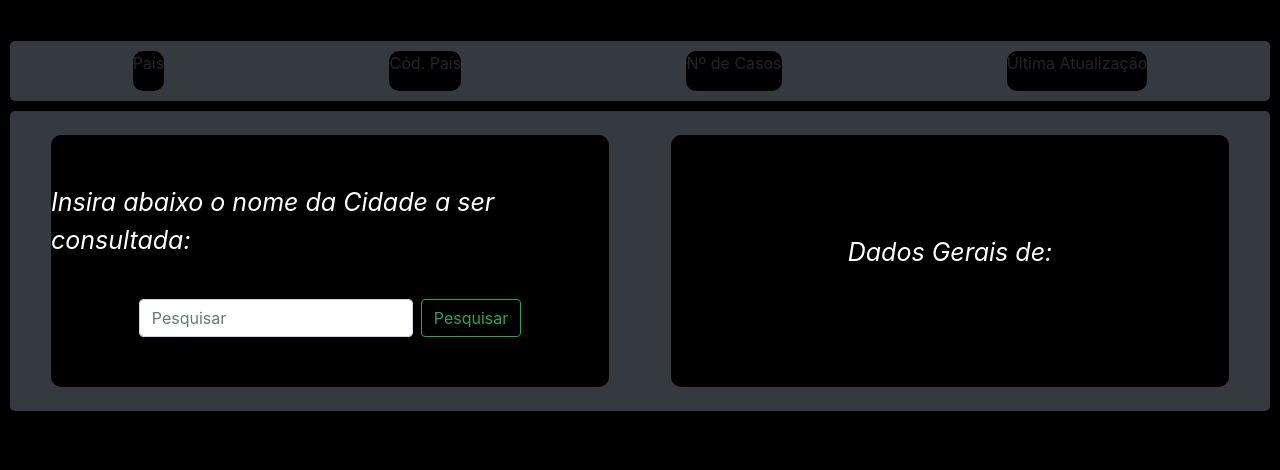
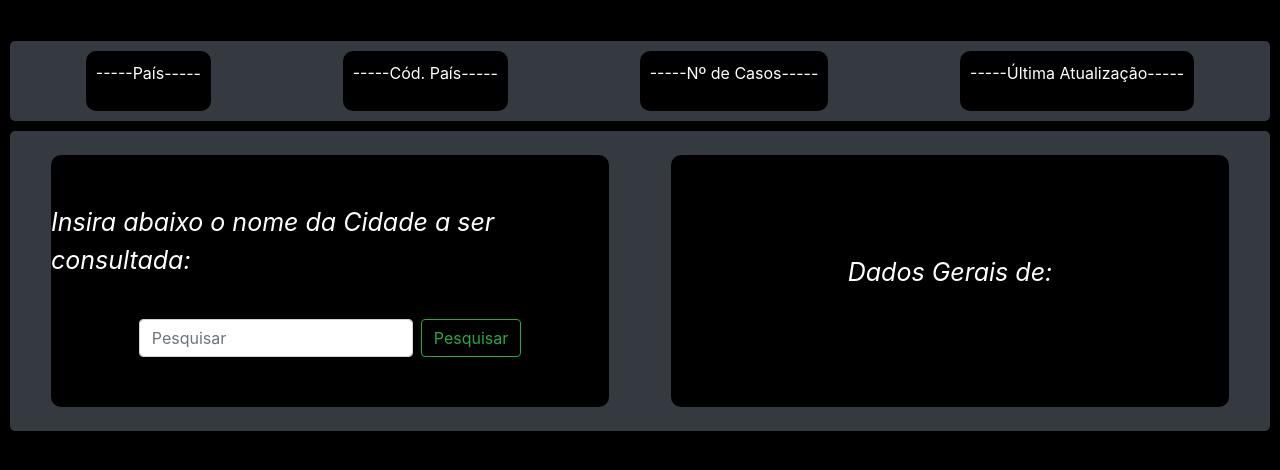
Before and after one commit to brunolaudilho/blm.covid, a plain HTML site: page index.html in a window 1280 px wide. Shown: the part 124-594 px from the top of the page. Drawn offline with nearby package versions, Linux system fonts and the light colour scheme.

Commit message:
Alterações de Cor de Fonte de Referência

```diff
--- a/index.css
+++ b/index.css
@@ -44,26 +44,39 @@ body{
  margin:10px;
  padding:10px;
 }
+.topParagrafo{
+    align-items: center;
+    color: white;
+}
+
 
 .containerOne{
     display: flex;
+    align-items: center;
     background-color:black;
     border-radius: 10px;
+    padding: 10px;
 }
 .containerTwo{
     display: flex;
+    align-items: center;
     background-color: black;
     border-radius: 10px;
+    padding: 10px;
 }
 .containerThree{
     display: flex;
+    align-items: center;
     background-color: black;
     border-radius: 10px;
+    padding: 10px;
 }
 .containerFour{
     display: flex;
+    align-items: center;
     background-color: black;
     border-radius: 10px;
+    padding: 10px;
 }
 
 .meio{
--- a/index.html
+++ b/index.html
@@ -35,16 +35,16 @@
     <br>
     <div class="centro">
         <div class="containerOne">
-            <p>País</p>
+            <p class="topParagrafo">-----País-----</p>
         </div>
         <div class="containerTwo">
-            <p>Cód. País</p>
+            <p class="topParagrafo">-----Cód. País-----</p>
         </div>
         <div class="containerThree">
-            <p>Nº de Casos</p>
+            <p class="topParagrafo">-----Nº de Casos-----</p>
         </div>
         <div class="containerFour">
-            <p>Última Atualização</p>
+            <p class="topParagrafo">-----Última Atualização-----</p>
         </div>
     </div>
     <div class="meio">
```
